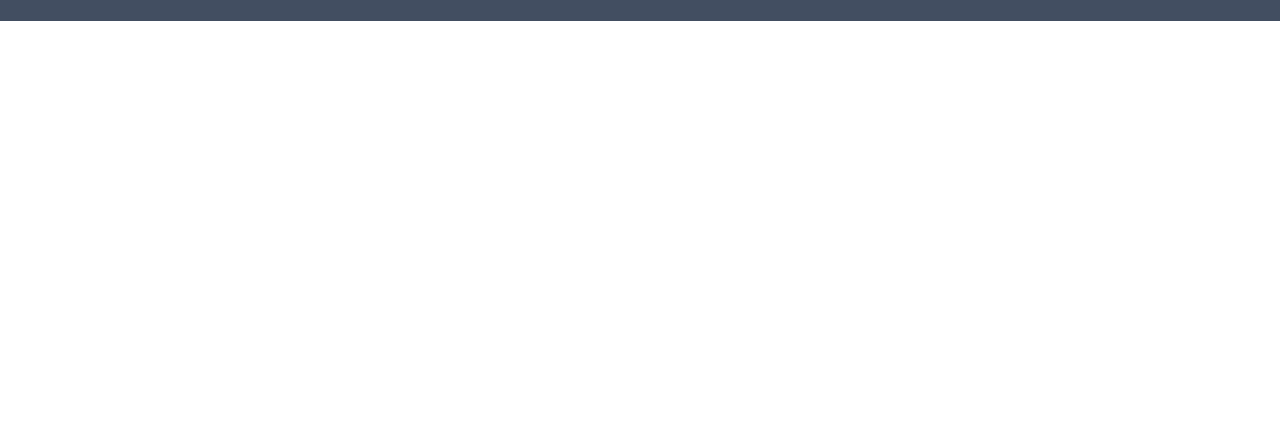
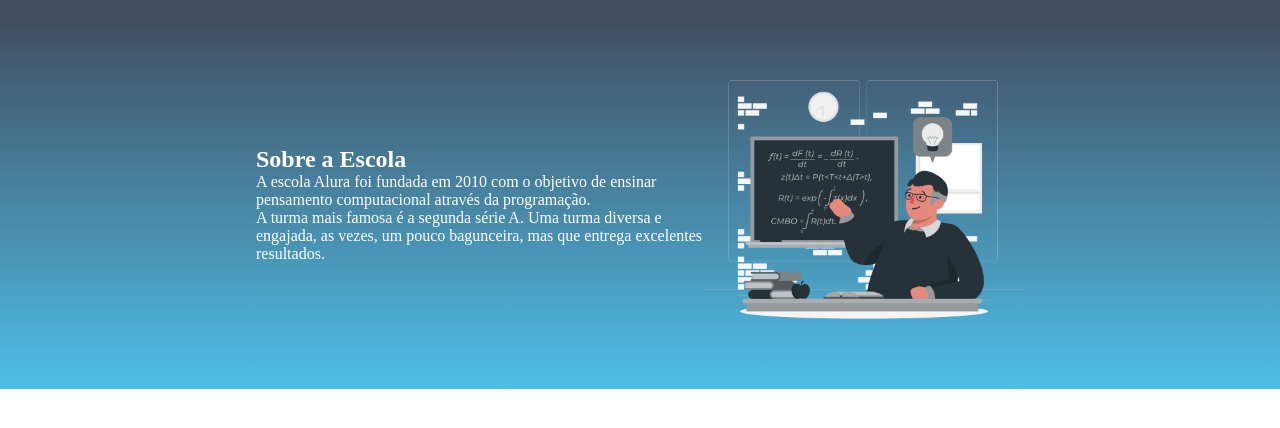
Before and after one commit to LucasGabriel2C/site-pro-curso-da-alura, a plain HTML site: page index.html in a window 1280 px wide. Shown: the part 86-514 px from the top of the page. Drawn offline with Linux system fonts and the light colour scheme.

Commit message:
Add files via upload

```diff
--- a/index.html
+++ b/index.html
@@ -15,6 +15,14 @@
             <li class="cabeçalho-lista-item">Estudante</li>
         </ul>
     </header>
+   <section class="escola">
+        <div class="escola-div-conteúdo">
+            <h2 class="escola-titulo"> Sobre a Escola</h2>
+            <p class="escola-texto-1"> A escola Alura foi fundada em 2010 com o objetivo de ensinar pensamento computacional através da programação.</p>
+            <p class="escola-texto-2"> A turma mais famosa é a segunda série A. Uma turma diversa e engajada, as vezes, um pouco bagunceira, mas que entrega excelentes resultados.</p>
+        </div>
 
+       <img class="escola_imagem" src="Formula-rafiki (1).png" alt="professor no quadro">
+    </section>
 </body>
 </html>
--- a/style.css
+++ b/style.css
@@ -22,3 +22,27 @@
     margin: 0 16px;
     font-size: 24px;
 }
+
+.escola_imagem{
+
+    width: 25%;
+}
+
+.escola{
+    background-image: linear-gradient(#424E61, #4EBFE9);
+    color: white;
+    display: flex;
+    justify-content: center;
+    align-items: center;
+    padding: 24px 0;
+}
+
+.escola-div-conteúdo{
+    width: 35%;
+}
+
+.escola-título{
+    padding: 24px 0;
+}
+
+//href="https://storyset.com/education">Education illustrations by Storyset//
```
Also changed, not shown: Formula-rafiki (1).png (added).
